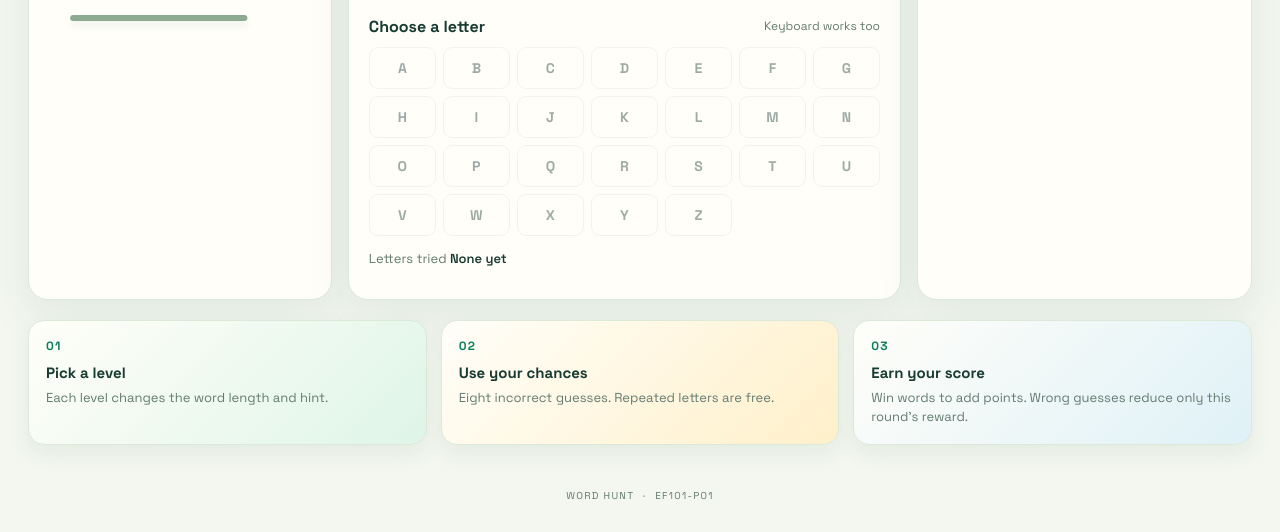
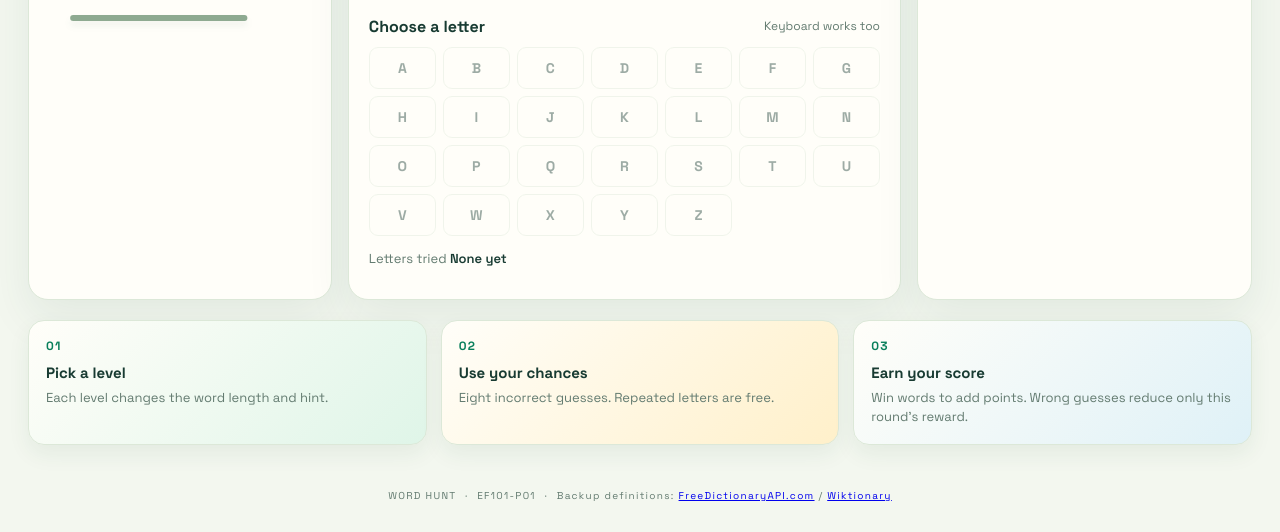
Before and after one commit to mibrahimzia/web-based-hangman-game, a plain HTML site: page public/index.html in a window 1280 px wide. Shown: the part 735-1267 px from the top of the page. Drawn offline with Linux system fonts and the light colour scheme; no server answers.

Commit message:
Credit backup dictionary source in game footer

```diff
--- a/public/index.html
+++ b/public/index.html
@@ -48,7 +48,7 @@
 </aside>
 </div>
 <section class="rules"><div><span>01</span><b>Pick a level</b><p>Each level changes the word length and hint.</p></div><div><span>02</span><b>Use your chances</b><p>Eight incorrect guesses. Repeated letters are free.</p></div><div><span>03</span><b>Earn your score</b><p>Win words to add points. Wrong guesses reduce only this round’s reward.</p></div></section>
-<footer>WORD HUNT <span>·</span> EF101-P01</footer>
+<footer>WORD HUNT <span>·</span> EF101-P01 <span>·</span> Backup definitions: <a href="https://freedictionaryapi.com/" target="_blank" rel="noopener noreferrer">FreeDictionaryAPI.com</a> / <a href="https://en.wiktionary.org/" target="_blank" rel="noopener noreferrer">Wiktionary</a></footer>
 </main>
 <div id="round-modal" class="round-modal" hidden role="dialog" aria-modal="true" aria-labelledby="round-modal-title">
   <section class="round-card">
```
